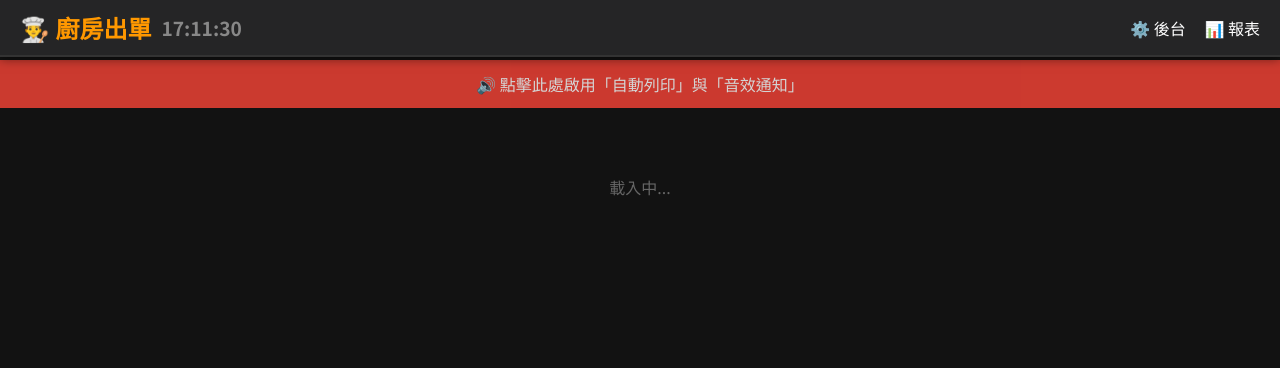
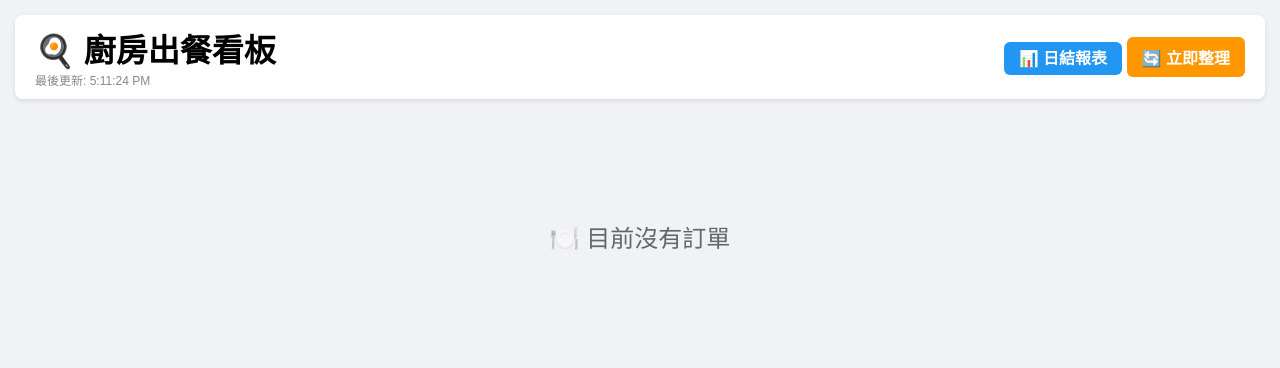
Before and after one commit to d11219208-del/qr, a Flask app: page /kitchen/ in a window 1280 px wide. Shown: the top 368 px of the page. Run offline with Flask 3, Linux system fonts and the light colour scheme; data that the repository does not hold is empty; some libraries are stand-ins or nearby versions.

Commit message:
Update kitchen.html

```diff
--- a/templates/kitchen.html
+++ b/templates/kitchen.html
@@ -3,119 +3,153 @@
 <head>
     <meta charset="UTF-8">
     <meta name="viewport" content="width=device-width, initial-scale=1.0">
-    <title>👨‍🍳 廚房出單看板</title>
-    <link href="https://fonts.googleapis.com/css2?family=Roboto+Mono:wght@400;700&family=Noto+Sans+TC:wght@400;700&display=swap" rel="stylesheet">
+    <title>廚房出餐看板</title>
     <style>
         :root {
-            --bg-color: #121212; --card-bg: #1e1e1e; --text-main: #e0e0e0;
-            --accent-orange: #ff9800; --accent-green: #4caf50; --accent-red: #f44336; --accent-blue: #2196f3;
+            --pending: #fff4e5;
+            --completed: #e8f5e9;
+            --cancelled: #ffebee;
+            --main-text: #333;
         }
-        body { background: var(--bg-color); color: var(--text-main); font-family: 'Noto Sans TC', sans-serif; margin: 0; padding-bottom: 50px; }
-        .header-container {
+        body { font-family: "Microsoft JhengHei", sans-serif; background: #f0f2f5; margin: 0; padding: 15px; }
+
+        header {
             display: flex; justify-content: space-between; align-items: center;
-            padding: 10px 20px; background: #252526; border-bottom: 2px solid #333;
-            position: sticky; top: 0; z-index: 100; box-shadow: 0 2px 10px rgba(0,0,0,0.5);
+            background: #fff; padding: 10px 20px; border-radius: 8px; box-shadow: 0 2px 5px rgba(0,0,0,0.1);
+            margin-bottom: 20px;
         }
-        h1 { color: var(--accent-orange); margin: 0; font-size: 1.5rem; display: flex; align-items: center; gap: 10px; }
-        .grid { display: grid; grid-template-columns: repeat(auto-fill, minmax(320px, 1fr)); gap: 20px; padding: 20px; }
+
+        .order-grid {
+            display: grid;
+            grid-template-columns: repeat(auto-fill, minmax(300px, 1fr));
+            gap: 20px;
+        }
+
         .card {
-            background: var(--card-bg); border-radius: 8px; overflow: hidden; border-top: 5px solid var(--accent-orange);
-            box-shadow: 0 4px 15px rgba(0,0,0,0.5); position: relative;
+            background: white; border-radius: 12px; border: 1px solid #ddd;
+            display: flex; flex-direction: column; overflow: hidden;
+            transition: transform 0.2s;
         }
-        .card.completed { border-top-color: var(--accent-green); background: #1b261b; opacity: 0.6; }
-        .card.cancelled { border-top-color: var(--accent-red); background: #261b1b; opacity: 0.5; }
-        .card-header { padding: 15px; background: rgba(255,255,255,0.03); border-bottom: 2px dashed #444; display: flex; justify-content: space-between; align-items: center; }
-        .seq-num { font-size: 2rem; font-family: 'Roboto Mono'; font-weight: bold; color: var(--accent-orange); }
-        .table-num { font-size: 1.4rem; background: #333; padding: 4px 12px; border-radius: 4px; font-weight: bold; }
-        .items { padding: 15px; font-size: 1.2rem; line-height: 1.5; }
-        .item-qty { color: var(--accent-orange); font-size: 1.3rem; margin-left: 10px; }
-        .item-opts { font-size: 0.95rem; color: #aaa; padding-left: 10px; border-left: 2px solid #555; }
-        .actions { padding: 10px; background: rgba(0,0,0,0.2); display: flex; flex-direction: column; gap: 8px; }
-        .btn { border: none; border-radius: 6px; padding: 10px; color: white; font-weight: bold; cursor: pointer; text-align: center; font-size: 1rem; }
-        .btn-main { background: var(--accent-green); font-size: 1.2rem; padding: 15px; width: 100%; }
-        .btn-print { background: var(--accent-blue); flex: 1; }
-        .btn-edit { background: #607d8b; flex: 1; }
-        .btn-void { background: #d32f2f; width: 40px; }
-        #status-banner {
-            background: var(--accent-red); color: white; text-align: center; padding: 12px;
-            cursor: pointer; position: sticky; top: 60px; z-index: 99;
+        .card:hover { transform: translateY(-3px); box-shadow: 0 5px 15px rgba(0,0,0,0.1); }
+
+        /* 狀態顏色 */
+        .card.pending { border-left: 8px solid #ff9800; background: var(--pending); }
+        .card.completed { border-left: 8px solid #4caf50; background: var(--completed); opacity: 0.8; }
+        .card.cancelled { border-left: 8px solid #f44336; background: var(--cancelled); opacity: 0.6; }
+
+        .card-header {
+            padding: 12px; border-bottom: 1px dashed #ccc;
+            display: flex; justify-content: space-between; align-items: flex-start;
         }
-        .pulse { animation: pulse 2s infinite; }
-        @keyframes pulse { 0% { opacity: 1; } 50% { opacity: 0.8; } 100% { opacity: 1; } }
+        .seq-num { font-size: 24px; font-weight: bold; color: #d32f2f; }
+        .table-num { font-size: 20px; font-weight: bold; background: #333; color: white; padding: 4px 8px; border-radius: 4px; }
+        .time-stamp { font-size: 12px; color: #666; }
+
+        .items { padding: 12px; flex-grow: 1; }
+        .item-row { margin-bottom: 8px; border-bottom: 1px solid rgba(0,0,0,0.05); padding-bottom: 4px; }
+        .item-name { display: flex; justify-content: space-between; font-size: 18px; font-weight: 600; }
+        .item-qty { color: #d32f2f; font-weight: bold; }
+        .item-opts { font-size: 14px; color: #666; padding-left: 10px; margin-top: 2px; }
+
+        .actions { padding: 10px; background: rgba(255,255,255,0.5); display: flex; flex-direction: column; gap: 8px; }
+        .btn {
+            padding: 10px; border: none; border-radius: 6px; cursor: pointer;
+            font-size: 16px; font-weight: bold; text-align: center; text-decoration: none;
+        }
+        .btn-main { background: #4caf50; color: white; width: 100%; }
+        .btn-group { display: flex; gap: 5px; }
+        .btn-print { background: #2196f3; color: white; flex: 2; }
+        .btn-edit { background: #ff9800; color: white; flex: 2; }
+        .btn-void { background: #f44336; color: white; flex: 1; }
+
+        .status-tag { padding: 2px 6px; border-radius: 4px; font-size: 12px; color: white; }
+
+        #loading-msg { text-align: center; padding: 50px; font-size: 1.5em; color: #666; }
     </style>
 </head>
 <body>
-    <div class="header-container">
-        <h1>👨‍🍳 廚房出單 <span id="clock" style="font-size:0.8em; color:#888;"></span></h1>
+
+<header>
     <div>
-            <a href="/admin" style="color:white; text-decoration:none; margin-right:15px;">⚙️ 後台</a>
-            <a href="/kitchen/report" style="color:white; text-decoration:none;">📊 報表</a>
+        <h1 style="margin:0;">🍳 廚房出餐看板</h1>
+        <span id="update-time" style="font-size:12px; color:#888;">正在連線中...</span>
     </div>
+    <div class="nav-links">
+        <a href="/kitchen/report" class="btn btn-print" style="padding: 8px 15px;">📊 日結報表</a>
+        <button onclick="refreshOrders()" class="btn btn-edit" style="padding: 8px 15px;">🔄 立即整理</button>
+    </div>
+</header>
+
+<div id="order-grid" class="order-grid">
+    <div id="loading-msg">🍽️ 正在載入訂單...</div>
 </div>
 
-    <div id="status-banner" class="pulse" onclick="enableAudio()">
-        🔊 點擊此處啟用「自動列印」與「音效通知」
-    </div>
-
-    <div id="order-grid" class="grid">
-        <div style="grid-column:1/-1; text-align:center; padding:50px; color:#666;">載入中...</div>
-    </div>
-
-    <audio id="notice-sound" preload="auto">
-        <source src="https://assets.mixkit.co/active_storage/sfx/2869/2869-preview.mp3" type="audio/mpeg">
-    </audio>
-    <div id="print-frame-container" style="display:none;"></div>
+<audio id="newOrderSound" src="https://assets.mixkit.co/active_storage/sfx/2869/2869-preview.mp3" preload="auto"></audio>
 
 <script>
-        let lastMaxSeq = 0, isFirstLoad = true, audioUnlocked = false, printQueue = [], isPrinting = false;
+    let lastMaxSeq = 0;
+    const grid = document.getElementById('order-grid');
+    const updateTimeText = document.getElementById('update-time');
+    const audio = document.getElementById('newOrderSound');
 
-        function updateClock() { document.getElementById('clock').innerText = new Date().toLocaleTimeString('zh-TW', {hour12:false}); }
-        setInterval(updateClock, 1000);
-
-        function enableAudio() {
-            audioUnlocked = true;
-            const banner = document.getElementById('status-banner');
-            banner.style.background = '#4caf50';
-            banner.innerText = '✅ 自動功能已啟用';
-            banner.classList.remove('pulse');
+    function refreshOrders() {
+        // 重要：路徑必須加上 /kitchen，對應 app.py 的 url_prefix
+        fetch('/kitchen/check_new_orders?current_seq=' + lastMaxSeq)
+            .then(response => {
+                if (!response.ok) throw new Error('HTTP 錯誤: ' + response.status);
+                return response.json();
+            })
+            .then(data => {
+                // 更新訂單列表
+                if (data.html) {
+                    grid.innerHTML = data.html;
                 }
 
-        function action(url) { fetch(url).then(() => refreshOrders()); }
+                // 檢查是否有新訂單 ID (用於播放聲音)
+                if (data.new_ids && data.new_ids.length > 0) {
+                    playNotification();
+                    console.log("發現新訂單:", data.new_ids);
+                }
 
-        async function printOrderUrl(url) {
-            return new Promise(resolve => {
-                const iframe = document.createElement('iframe');
-                iframe.src = url;
-                document.getElementById('print-frame-container').appendChild(iframe);
-                iframe.onload = () => {
-                    iframe.contentWindow.print();
-                    setTimeout(() => { iframe.remove(); resolve(); }, 5000);
-                };
+                lastMaxSeq = data.max_seq;
+                updateTimeText.innerText = '最後更新: ' + new Date().toLocaleTimeString();
+            })
+            .catch(error => {
+                console.error('Error:', error);
+                updateTimeText.innerText = '連線失敗，請檢查網路';
             });
     }
 
-        async function processPrintQueue() {
-            if (isPrinting || printQueue.length === 0) return;
-            isPrinting = true;
-            await printOrderUrl('/print_order/' + printQueue.shift());
-            setTimeout(() => { isPrinting = false; processPrintQueue(); }, 1000);
+    function action(url) {
+        // 點擊按鈕後執行後端操作
+        fetch(url)
+            .then(res => {
+                if (res.ok) {
+                    refreshOrders(); // 成功後立即整理頁面
+                } else {
+                    alert('操作失敗，請重試');
+                }
+            })
+            .catch(err => alert('連線發生錯誤'));
     }
 
-        function refreshOrders() {
-            fetch('/check_new_orders?current_seq=' + lastMaxSeq)
-            .then(res => res.json())
-            .then(data => {
-                if (data.html) document.getElementById('order-grid').innerHTML = data.html;
-                if (!isFirstLoad && data.new_ids?.length > 0 && audioUnlocked) {
-                    document.getElementById('notice-sound').play();
-                    data.new_ids.forEach(id => { if(!printQueue.includes(id)) printQueue.push(id); });
-                    processPrintQueue();
+    function playNotification() {
+        // 播放音效並觸發語音 (部分瀏覽器需使用者先互動過一次才能播放)
+        audio.play().catch(e => console.log("音效自動播放受阻"));
+
+        if ('speechSynthesis' in window) {
+            let msg = new SpeechSynthesisUtterance("您有新訂單");
+            msg.lang = 'zh-TW';
+            window.speechSynthesis.speak(msg);
         }
-                if (data.max_seq > 0) lastMaxSeq = data.max_seq;
-                isFirstLoad = false;
-            });
     }
-        setInterval(refreshOrders, 5000); refreshOrders();
+
+    // 每 15 秒自動檢查一次新訂單
+    setInterval(refreshOrders, 15000);
+
+    // 頁面開啟時立即執行一次
+    refreshOrders();
 </script>
+
 </body>
 </html>
```
Lines whose indentation alone changed are shown as unchanged.
